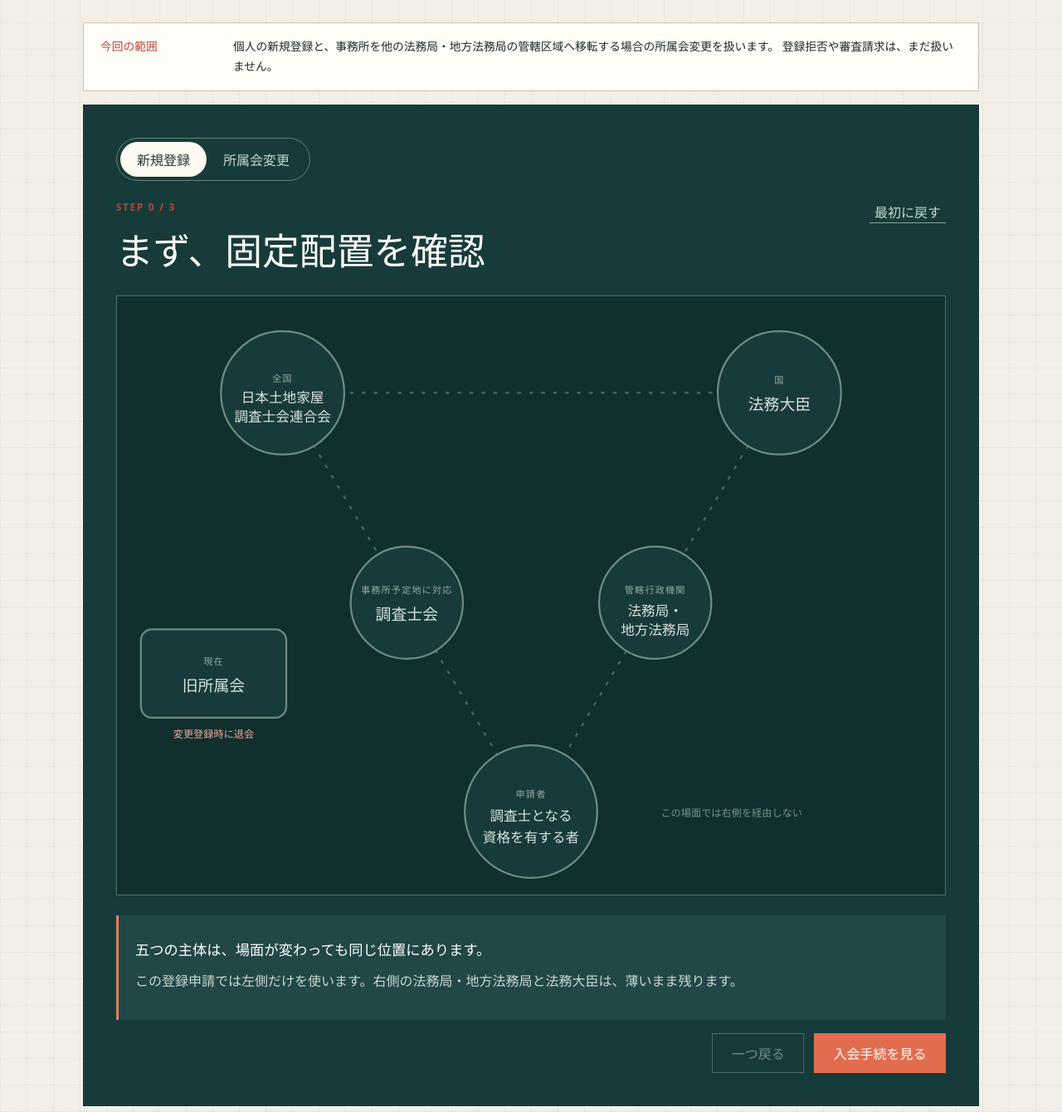
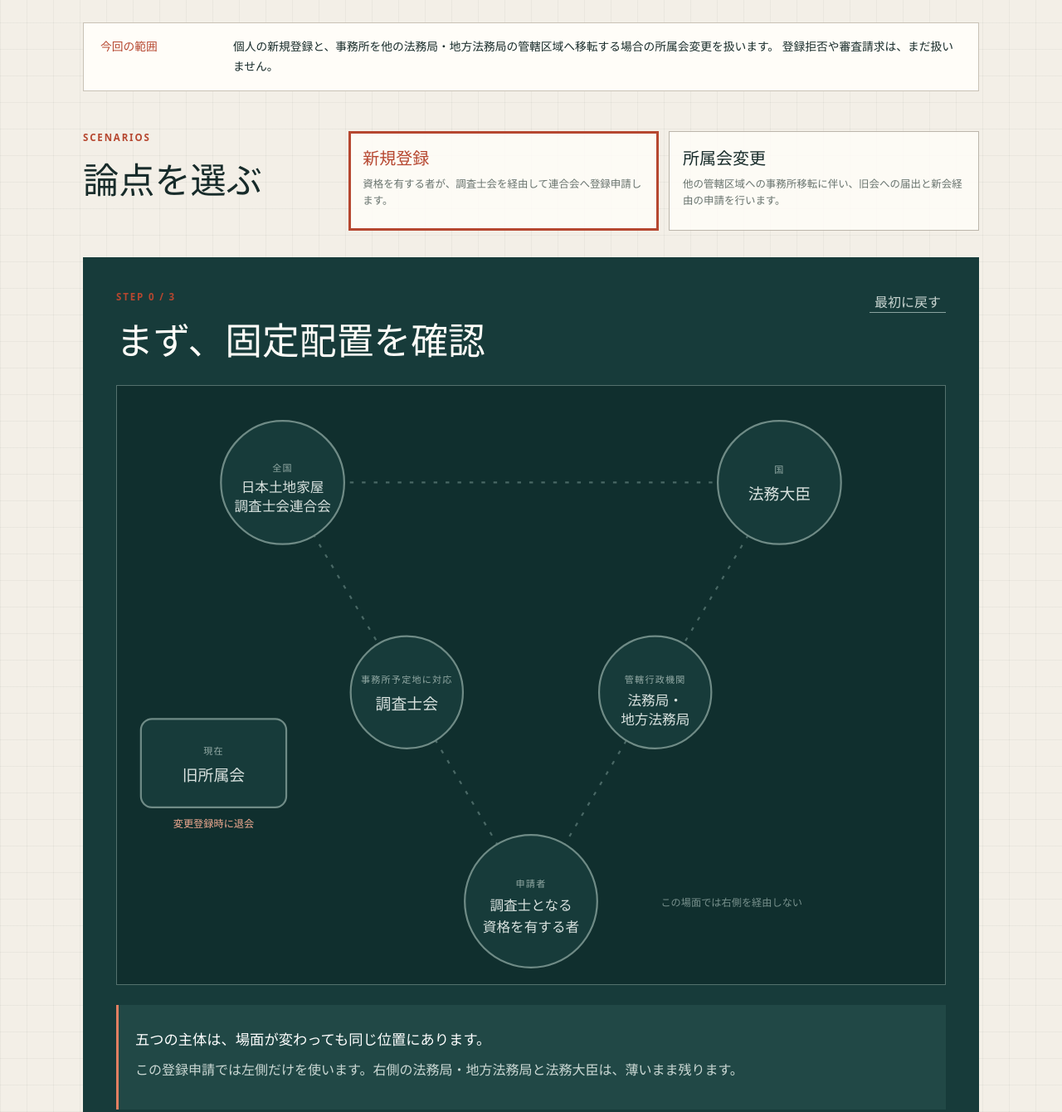
Before and after one commit to xtetsuji/study-chosashi, a plain HTML site: page site/registration-route/index.html in a window 1280 px wide. Shown: the part 293-1633 px from the top of the page at 83% size. Drawn offline with Linux system fonts and the light colour scheme.

Commit message:
refactor: 登録経路の論点データを分離

```diff
--- a/site/registration-route/app.js
+++ b/site/registration-route/app.js
@@ -1,109 +1,15 @@
-const modes = {
-  registration: {
-    stepTotal: 3,
-    personKicker: "申請者",
-    personLines: ["調査士となる", "資格を有する者"],
-    associationKicker: "事務所予定地に対応",
-    associationLabel: "調査士会",
-    showOldAssociation: false,
-    steps: [
-      {
-        title: "まず、固定配置を確認",
-        conclusion: "五つの主体は、場面が変わっても同じ位置にあります。",
-        detail: "この登録申請では左側だけを使います。右側の法務局・地方法務局と法務大臣は、薄いまま残ります。",
-        activeNodes: [],
-        activeRoutes: [],
-        next: "入会手続を見る",
-      },
-      {
-        title: "調査士会への入会手続",
-        conclusion: "登録申請と同時に、経由する調査士会へ入会する手続をとります。",
-        detail: "まだ調査士会の会員になったわけではありません。実際に会員になるのは、連合会による登録の時です。",
-        activeNodes: ["person", "association"],
-        activeRoutes: ["membership"],
-        next: "登録申請を見る",
-      },
-      {
-        title: "調査士会を経由して登録申請",
-        conclusion: "登録申請書の提出先は連合会で、所在地に対応する調査士会を経由します。",
-        detail: "法務局・地方法務局は、経由する調査士会を決める管轄の基準として登場しますが、申請書の経由先ではありません。",
-        activeNodes: ["person", "association", "federation"],
-        activeRoutes: ["application"],
-        next: "完成図を重ねる",
-      },
-      {
-        title: "この一枚を覚える",
-        conclusion: "入会手続と、調査士会を経由する登録申請が一枚につながりました。",
-        detail: "調査士会までの二本の線を見分けます。入会手続は調査士会まで、登録申請は調査士会を経由して連合会まで進み、右側は使いません。",
-        activeNodes: ["person", "association", "federation"],
-        activeRoutes: ["membership", "application"],
-        isMemory: true,
-        next: "",
-      },
-    ],
-  },
-  transfer: {
-    stepTotal: 4,
-    personKicker: "申請者",
-    personLines: ["土地家屋", "調査士"],
-    associationKicker: "新事務所所在地に対応",
-    associationLabel: "新調査士会",
-    showOldAssociation: true,
-    steps: [
-      {
-        title: "新旧二つの調査士会を確認",
-        conclusion: "事務所を他の管轄区域へ移すため、所属会も変わります。",
-        detail: "三角形の固定位置には、これから所属する新調査士会を置きます。旧所属会は、今回だけ左外側に現れます。",
-        activeNodes: [],
-        activeRoutes: [],
-        next: "同時に行う手続を見る",
-      },
-      {
-        title: "新会への入会手続・旧会への届出",
-        conclusion: "新調査士会への入会手続と、旧所属会への届出を行います。",
-        detail: "変更登録の申請と同時に新会への入会手続をとり、現に所属する旧会には、その申請をする旨を届け出ます。",
-        activeNodes: ["person", "association", "old-association"],
-        activeRoutes: ["membership", "old-notice"],
-        next: "変更登録申請を見る",
-      },
-      {
-        title: "新調査士会を経由して変更登録申請",
-        conclusion: "変更登録申請は、新しい事務所所在地に対応する調査士会を経由します。",
-        detail: "旧所属会を経由するのではありません。提出先は連合会で、法務局・地方法務局も経由しません。",
-        activeNodes: ["person", "association", "federation"],
-        activeRoutes: ["application"],
-        next: "変更登録の効果を見る",
-      },
-      {
-        title: "変更登録と同時に所属が切り替わる",
-        conclusion: "連合会が変更登録をすると、新会へ入会し、旧会を退会します。",
-        detail: "入会・退会の効力が生じる基準時は、事務所を移転した時や申請した時ではなく、変更登録の時です。",
-        activeNodes: ["federation", "association"],
-        completeNodes: ["association"],
-        retiredNodes: ["old-association"],
-        activeRoutes: [],
-        next: "完成図を重ねる",
-      },
-      {
-        title: "この一枚を覚える",
-        conclusion: "旧会への届出、新会への入会手続、新会経由の変更登録申請が一枚につながりました。",
-        detail: "経由するのは新調査士会です。連合会による変更登録の時に、新会へ入会し、旧会を退会します。右側は使いません。",
-        activeNodes: ["person", "federation"],
-        completeNodes: ["association"],
-        retiredNodes: ["old-association"],
-        activeRoutes: ["membership", "old-notice", "application"],
-        isMemory: true,
-        next: "",
-      },
-    ],
-  },
-};
+const scenarios = window.registrationRouteScenarios;
 
-let currentMode = "registration";
+if (!Array.isArray(scenarios) || scenarios.length === 0) {
+  throw new Error("論点データを読み込めませんでした。");
+}
+
+let currentScenarioId = scenarios[0].id;
 let currentStep = 0;
 
 const byId = (id) => document.getElementById(id);
 const elements = {
+  scenarioSwitch: byId("scenario-switch"),
   stepLabel: byId("step-label"),
   title: byId("lab-title"),
   explanation: byId("explanation"),
@@ -119,7 +25,14 @@ const elements = {
   oldAssociation: document.querySelector("[data-node='old-association']"),
   oldNoticeRoute: document.querySelector("[data-route='old-notice']"),
   oldNoticeLabel: document.querySelector("[data-label='old-notice']"),
+  applicationLabel: document.querySelector("[data-label='application']"),
+  lawScenarioTitle: byId("law-scenario-title"),
+  lawBasis: byId("law-basis"),
 };
+
+function getCurrentScenario() {
+  return scenarios.find((scenario) => scenario.id === currentScenarioId);
+}
 
 function setActiveItems(selector, activeNames, className) {
   document.querySelectorAll(selector).forEach((item) => {
@@ -128,11 +41,43 @@ function setActiveItems(selector, activeNames, className) {
   });
 }
 
+function selectScenario(scenarioId) {
+  currentScenarioId = scenarioId;
+  currentStep = 0;
+
+  elements.scenarioSwitch.querySelectorAll("button").forEach((button) => {
+    const isSelected = button.dataset.scenario === scenarioId;
+    button.classList.toggle("is-selected", isSelected);
+    button.setAttribute("aria-pressed", String(isSelected));
+  });
+
+  render();
+}
+
+function buildScenarioSelector() {
+  scenarios.forEach((scenario, index) => {
+    const button = document.createElement("button");
+    const title = document.createElement("strong");
+    const summary = document.createElement("span");
+
+    button.type = "button";
+    button.dataset.scenario = scenario.id;
+    button.setAttribute("aria-pressed", String(index === 0));
+    button.classList.toggle("is-selected", index === 0);
+    title.textContent = scenario.title;
+    summary.textContent = scenario.summary;
+    button.append(title, summary);
+    button.addEventListener("click", () => selectScenario(scenario.id));
+    elements.scenarioSwitch.append(button);
+  });
+}
+
 function render() {
-  const mode = modes[currentMode];
-  const state = mode.steps[currentStep];
+  const scenario = getCurrentScenario();
+  const state = scenario.steps[currentStep];
+  const stepTotal = scenario.steps.length - 1;
 
-  elements.stepLabel.textContent = `STEP ${currentStep} / ${mode.stepTotal}`;
+  elements.stepLabel.textContent = `STEP ${currentStep} / ${stepTotal}`;
   elements.title.textContent = state.title;
   elements.memoryBadge.hidden = !state.isMemory;
   elements.explanation.innerHTML = `
@@ -140,15 +85,18 @@ function render() {
     <p>${state.detail}</p>
   `;
 
-  elements.associationKicker.textContent = mode.associationKicker;
-  elements.associationLabel.textContent = mode.associationLabel;
-  elements.personKicker.textContent = mode.personKicker;
-  elements.personLine1.textContent = mode.personLines[0];
-  elements.personLine2.textContent = mode.personLines[1];
+  elements.associationKicker.textContent = scenario.associationKicker;
+  elements.associationLabel.textContent = scenario.associationLabel;
+  elements.personKicker.textContent = scenario.personKicker;
+  elements.personLine1.textContent = scenario.personLines[0];
+  elements.personLine2.textContent = scenario.personLines[1];
+  elements.applicationLabel.textContent = scenario.applicationLabel;
+  elements.lawScenarioTitle.textContent = scenario.title;
+  elements.lawBasis.textContent = scenario.lawBasis;
 
-  elements.oldAssociation.hidden = !mode.showOldAssociation;
-  elements.oldNoticeRoute.hidden = !mode.showOldAssociation;
-  elements.oldNoticeLabel.hidden = !mode.showOldAssociation;
+  elements.oldAssociation.hidden = !scenario.showOldAssociation;
+  elements.oldNoticeRoute.hidden = !scenario.showOldAssociation;
+  elements.oldNoticeLabel.hidden = !scenario.showOldAssociation;
 
   const activeNodes = state.activeNodes || [];
   const activeRoutes = state.activeRoutes || [];
@@ -158,30 +106,14 @@ function render() {
   setActiveItems("[data-route]", activeRoutes, "is-active");
   setActiveItems("[data-label]", activeRoutes, "is-active");
 
-  const applicationLabel = document.querySelector("[data-label='application']");
-  applicationLabel.textContent =
-    currentMode === "registration" ? "登録申請（経由）" : "変更登録申請（経由）";
-
   elements.back.disabled = currentStep === 0;
-  elements.next.hidden = currentStep === mode.stepTotal;
+  elements.next.hidden = currentStep === stepTotal;
   elements.next.textContent = state.next;
 }
 
-document.querySelectorAll("[data-mode]").forEach((button) => {
-  button.addEventListener("click", () => {
-    currentMode = button.dataset.mode;
-    currentStep = 0;
-    document.querySelectorAll("[data-mode]").forEach((candidate) => {
-      const isSelected = candidate === button;
-      candidate.classList.toggle("is-selected", isSelected);
-      candidate.setAttribute("aria-pressed", String(isSelected));
-    });
-    render();
-  });
-});
-
 elements.next.addEventListener("click", () => {
-  if (currentStep < modes[currentMode].stepTotal) currentStep += 1;
+  const stepTotal = getCurrentScenario().steps.length - 1;
+  if (currentStep < stepTotal) currentStep += 1;
   render();
 });
 
@@ -195,4 +127,5 @@ elements.reset.addEventListener("click", () => {
   render();
 });
 
+buildScenarioSelector();
 render();
--- a/site/registration-route/index.html
+++ b/site/registration-route/index.html
@@ -33,13 +33,15 @@
         </span>
       </section>
 
+      <section class="scenario-picker" aria-labelledby="scenario-title">
+        <div>
+          <p class="eyebrow">SCENARIOS</p>
+          <h2 id="scenario-title">論点を選ぶ</h2>
+        </div>
+        <div class="scenario-switch" id="scenario-switch" role="group" aria-label="学習する論点"></div>
+      </section>
+
       <section class="route-lab" aria-labelledby="lab-title">
-        <div class="mode-switch" role="group" aria-label="学習する場面">
-          <button class="is-selected" type="button" data-mode="registration" aria-pressed="true">
-            新規登録
-          </button>
-          <button type="button" data-mode="transfer" aria-pressed="false">所属会変更</button>
-        </div>
 
         <div class="lab-heading">
           <div>
@@ -207,12 +209,8 @@
         <h2 id="law-title">根拠条文</h2>
         <div class="law-grid">
           <article>
-            <strong>新規登録</strong>
-            <p>土地家屋調査士法8条、9条、52条1項・2項</p>
-          </article>
-          <article>
-            <strong>所属会変更</strong>
-            <p>土地家屋調査士法13条、52条1項から3項</p>
+            <strong id="law-scenario-title">新規登録</strong>
+            <p id="law-basis">土地家屋調査士法8条、9条、52条1項・2項</p>
           </article>
         </div>
         <p>
@@ -229,6 +227,7 @@
         この教材は土地家屋調査士試験の学習用に手続を図式化した試作であり、法的助言ではありません。
       </footer>
     </main>
+    <script src="./scenarios.js"></script>
     <script src="./app.js"></script>
   </body>
 </html>
--- /dev/null
+++ b/site/registration-route/scenarios.js
@@ -0,0 +1,108 @@
+window.registrationRouteScenarios = [
+  {
+    id: "registration",
+    title: "新規登録",
+    summary: "資格を有する者が、調査士会を経由して連合会へ登録申請します。",
+    lawBasis: "土地家屋調査士法8条、9条、52条1項・2項",
+    applicationLabel: "登録申請（経由）",
+    personKicker: "申請者",
+    personLines: ["調査士となる", "資格を有する者"],
+    associationKicker: "事務所予定地に対応",
+    associationLabel: "調査士会",
+    showOldAssociation: false,
+    steps: [
+      {
+        title: "まず、固定配置を確認",
+        conclusion: "五つの主体は、場面が変わっても同じ位置にあります。",
+        detail: "この登録申請では左側だけを使います。右側の法務局・地方法務局と法務大臣は、薄いまま残ります。",
+        activeNodes: [],
+        activeRoutes: [],
+        next: "入会手続を見る",
+      },
+      {
+        title: "調査士会への入会手続",
+        conclusion: "登録申請と同時に、経由する調査士会へ入会する手続をとります。",
+        detail: "まだ調査士会の会員になったわけではありません。実際に会員になるのは、連合会による登録の時です。",
+        activeNodes: ["person", "association"],
+        activeRoutes: ["membership"],
+        next: "登録申請を見る",
+      },
+      {
+        title: "調査士会を経由して登録申請",
+        conclusion: "登録申請書の提出先は連合会で、所在地に対応する調査士会を経由します。",
+        detail: "法務局・地方法務局は、経由する調査士会を決める管轄の基準として登場しますが、申請書の経由先ではありません。",
+        activeNodes: ["person", "association", "federation"],
+        activeRoutes: ["application"],
+        next: "完成図を重ねる",
+      },
+      {
+        title: "この一枚を覚える",
+        conclusion: "入会手続と、調査士会を経由する登録申請が一枚につながりました。",
+        detail: "調査士会までの二本の線を見分けます。入会手続は調査士会まで、登録申請は調査士会を経由して連合会まで進み、右側は使いません。",
+        activeNodes: ["person", "association", "federation"],
+        activeRoutes: ["membership", "application"],
+        isMemory: true,
+        next: "",
+      },
+    ],
+  },
+  {
+    id: "transfer",
+    title: "所属会変更",
+    summary: "他の管轄区域への事務所移転に伴い、旧会への届出と新会経由の申請を行います。",
+    lawBasis: "土地家屋調査士法13条、52条1項から3項",
+    applicationLabel: "変更登録申請（経由）",
+    personKicker: "申請者",
+    personLines: ["土地家屋", "調査士"],
+    associationKicker: "新事務所所在地に対応",
+    associationLabel: "新調査士会",
+    showOldAssociation: true,
+    steps: [
+      {
+        title: "新旧二つの調査士会を確認",
+        conclusion: "事務所を他の管轄区域へ移すため、所属会も変わります。",
+        detail: "三角形の固定位置には、これから所属する新調査士会を置きます。旧所属会は、今回だけ左外側に現れます。",
+        activeNodes: [],
+        activeRoutes: [],
+        next: "同時に行う手続を見る",
+      },
+      {
+        title: "新会への入会手続・旧会への届出",
+        conclusion: "新調査士会への入会手続と、旧所属会への届出を行います。",
+        detail: "変更登録の申請と同時に新会への入会手続をとり、現に所属する旧会には、その申請をする旨を届け出ます。",
+        activeNodes: ["person", "association", "old-association"],
+        activeRoutes: ["membership", "old-notice"],
+        next: "変更登録申請を見る",
+      },
+      {
+        title: "新調査士会を経由して変更登録申請",
+        conclusion: "変更登録申請は、新しい事務所所在地に対応する調査士会を経由します。",
+        detail: "旧所属会を経由するのではありません。提出先は連合会で、法務局・地方法務局も経由しません。",
+        activeNodes: ["person", "association", "federation"],
+        activeRoutes: ["application"],
+        next: "変更登録の効果を見る",
+      },
+      {
+        title: "変更登録と同時に所属が切り替わる",
+        conclusion: "連合会が変更登録をすると、新会へ入会し、旧会を退会します。",
+        detail: "入会・退会の効力が生じる基準時は、事務所を移転した時や申請した時ではなく、変更登録の時です。",
+        activeNodes: ["federation", "association"],
+        completeNodes: ["association"],
+        retiredNodes: ["old-association"],
+        activeRoutes: [],
+        next: "完成図を重ねる",
+      },
+      {
+        title: "この一枚を覚える",
+        conclusion: "旧会への届出、新会への入会手続、新会経由の変更登録申請が一枚につながりました。",
+        detail: "経由するのは新調査士会です。連合会による変更登録の時に、新会へ入会し、旧会を退会します。右側は使いません。",
+        activeNodes: ["person", "federation"],
+        completeNodes: ["association"],
+        retiredNodes: ["old-association"],
+        activeRoutes: ["membership", "old-notice", "application"],
+        isMemory: true,
+        next: "",
+      },
+    ],
+  },
+];
--- a/site/registration-route/style.css
+++ b/site/registration-route/style.css
@@ -54,21 +54,29 @@ h1 span { color: #b64730; }
 }
 .assumption strong { color: #b64730; }
 
+.scenario-picker { display: grid; grid-template-columns: 0.55fr 1.45fr; gap: 2rem; padding: 3rem 0 1rem; }
+.scenario-picker h2 { font-size: clamp(1.8rem, 4vw, 2.7rem); }
+.scenario-switch { display: grid; grid-template-columns: repeat(2, 1fr); gap: 0.75rem; }
+.scenario-switch button {
+  display: flex;
+  min-height: 7.5rem;
+  padding: 1rem;
+  flex-direction: column;
+  gap: 0.5rem;
+  align-items: flex-start;
+  border: 1px solid #bcb6ab;
+  background: rgba(255, 253, 248, 0.86);
+  color: #172b2a;
+  cursor: pointer;
+  text-align: left;
+}
+.scenario-switch button strong { font-family: "Yu Mincho", "Hiragino Mincho ProN", serif; font-size: 1.25rem; }
+.scenario-switch button span { color: #68736e; font-size: 0.78rem; line-height: 1.6; }
+.scenario-switch button.is-selected { border-color: #b64730; box-shadow: inset 0 0 0 2px #b64730; }
+.scenario-switch button.is-selected strong { color: #b64730; }
+.scenario-switch button:focus-visible { outline: 3px solid rgba(182, 71, 48, 0.3); outline-offset: 2px; }
 .route-lab { margin-top: 1rem; padding: clamp(1rem, 4vw, 2.5rem); background: #173b3a; color: #fffdf8; }
-.mode-switch { display: inline-flex; padding: 0.25rem; border: 1px solid #66817c; border-radius: 999px; }
-.mode-switch button {
-  min-height: 2.65rem;
-  padding: 0.55rem 1.25rem;
-  border: 0;
-  border-radius: 999px;
-  background: transparent;
-  color: #c8d6d2;
-  cursor: pointer;
-  font-weight: 800;
-}
-.mode-switch button.is-selected { background: #fffaf1; color: #173b3a; }
-.mode-switch button:focus-visible { outline: 3px solid #f2ad95; outline-offset: 2px; }
-.lab-heading { display: flex; align-items: start; justify-content: space-between; gap: 1rem; padding-top: 1.5rem; }
+.lab-heading { display: flex; align-items: start; justify-content: space-between; gap: 1rem; }
 .lab-heading h2 { font-size: clamp(1.7rem, 4vw, 2.8rem); }
 .step-row { display: flex; flex-wrap: wrap; gap: 0.6rem; align-items: center; margin-bottom: 0.65rem; }
 .step-row .step-label { margin: 0; }
@@ -164,7 +172,7 @@ h1 span { color: #b64730; }
 }
 
 .law-note { padding: clamp(1.5rem, 4vw, 3rem); border: 1px solid #c9c2b6; background: #fffdf8; }
-.law-grid { display: grid; grid-template-columns: repeat(2, 1fr); gap: 1rem; margin-top: 1.5rem; }
+.law-grid { display: grid; grid-template-columns: 1fr; gap: 1rem; margin-top: 1.5rem; }
 .law-grid article { padding: 1rem; border-left: 3px solid #b64730; background: #f3efe7; }
 .law-grid p { margin: 0.4rem 0 0; color: #5f6b66; line-height: 1.6; }
 .law-note > p:last-child { color: #65706b; font-size: 0.8rem; }
@@ -175,11 +183,11 @@ footer { padding: 2rem 0 0; color: #727a76; font-size: 0.72rem; text-align: cent
 @media (max-width: 720px) {
   .app-shell { width: min(100% - 1rem, 1080px); }
   .app-header,
-  .reading-guide { grid-template-columns: 1fr; gap: 1.25rem; }
+  .reading-guide,
+  .scenario-picker { grid-template-columns: 1fr; gap: 1.25rem; }
   .assumption { grid-template-columns: 1fr; gap: 0.25rem; }
   .route-lab { padding-inline: 0.65rem; }
-  .mode-switch { display: flex; }
-  .mode-switch button { flex: 1; padding-inline: 0.5rem; }
+  .scenario-switch { grid-template-columns: 1fr; }
   .lab-heading { align-items: end; }
   .reset-button { white-space: nowrap; }
   .route-map { min-height: 410px; }
```
Also changed, not shown: DEVELOPMENT.md (+1 -0 lines), tests/registration-route-scenarios.test.js (added, +63 -0 lines), site/registration-route/README.md.
